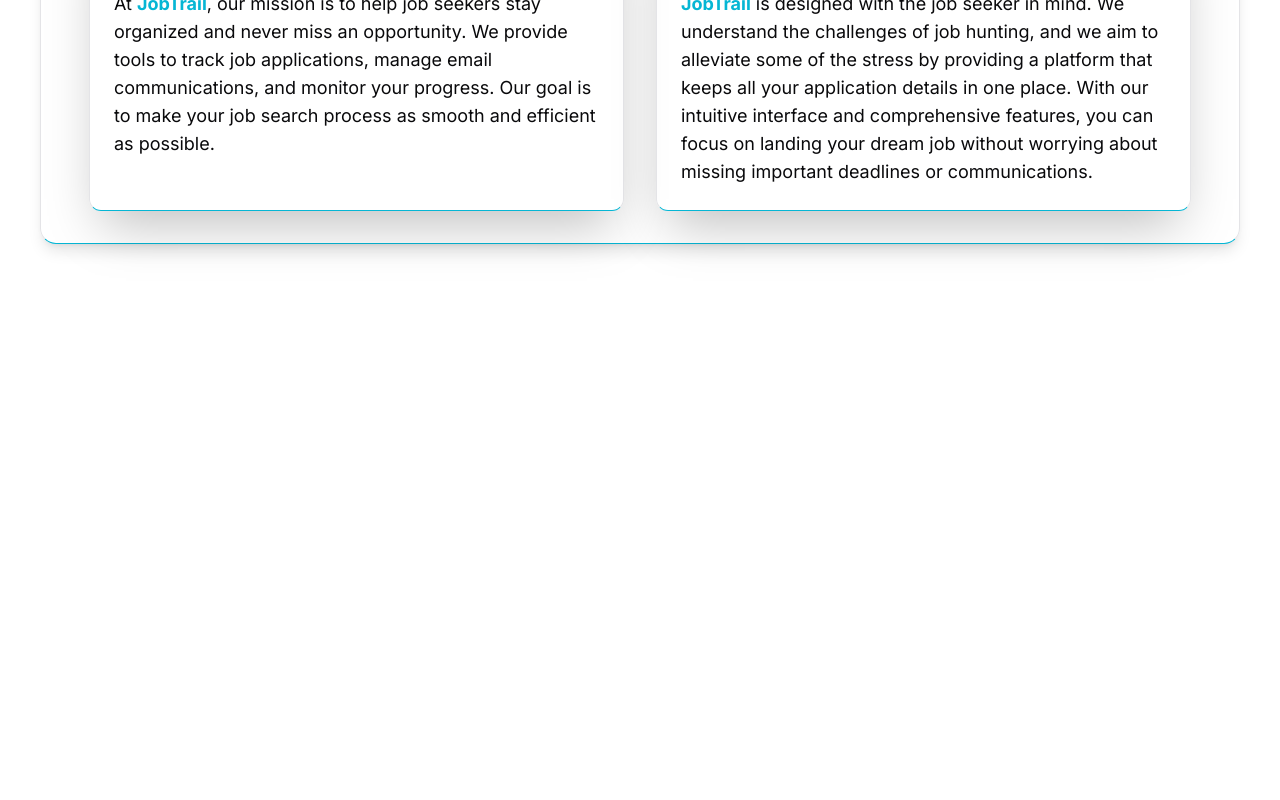
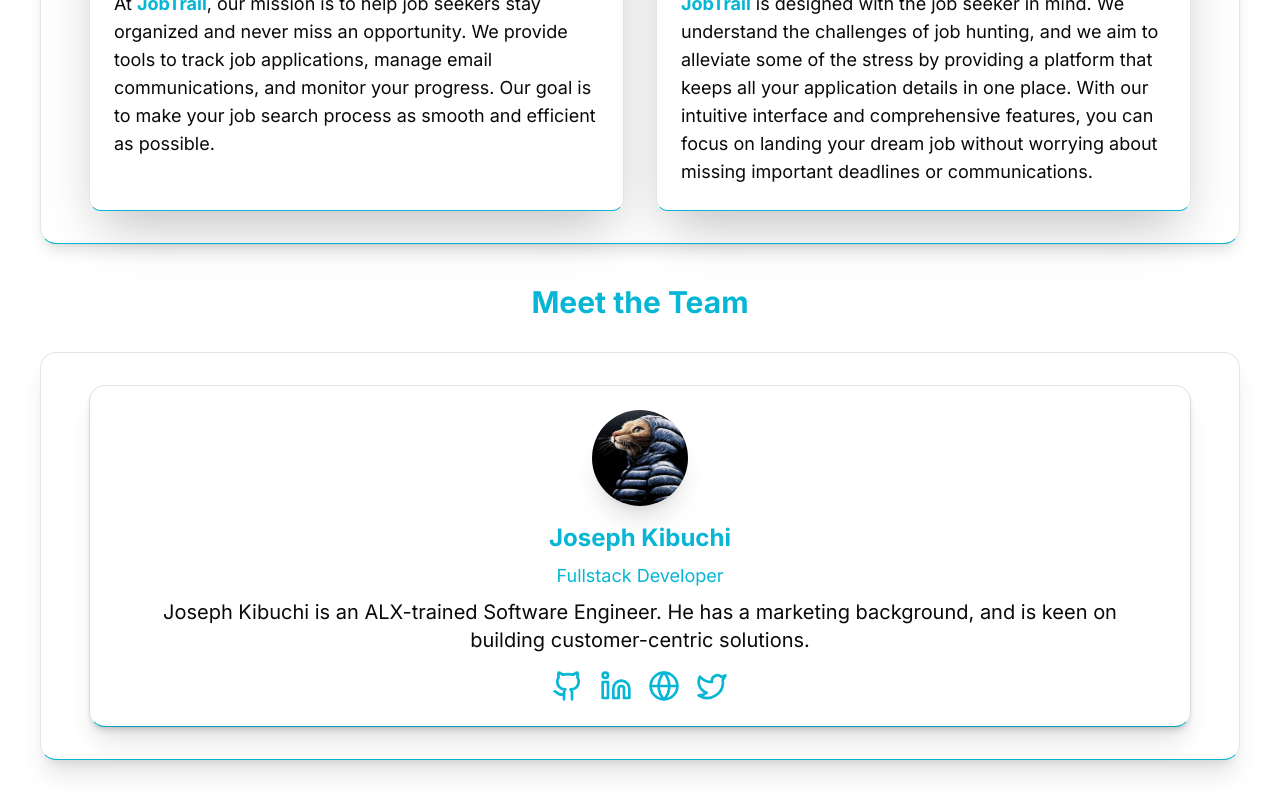
Before and after one commit to QUxPTA/jobtrail, a Next.js app: page / in a window 1280 px wide. Shown: the part 1864-2664 px from the top of the page. Before the commit the page ends 2148 px from the top, so only its background shows below. Built offline with nearby package versions, Linux system fonts and the light colour scheme.

Commit message:
Add a team section. dynamic section, capable of having more team members, by adding to the TeamMember array

```diff
--- a/app/page.tsx
+++ b/app/page.tsx
@@ -1,6 +1,7 @@
 import AboutUs from '@/components/landing/AboutUs';
 import Hero from '@/components/landing/Hero';
 import Leaderboard from '@/components/landing/Leaderboard';
+import Team from '@/components/landing/Team';
 import Image from 'next/image';
 
 export default function Home() {
@@ -15,6 +16,9 @@ export default function Home() {
       <article>
         <AboutUs />
       </article>
+      <article>
+        <Team />
+      </article>
     </main>
   );
 }
--- /dev/null
+++ b/components/landing/Team.tsx
@@ -0,0 +1,102 @@
+import React from 'react';
+import { Linkedin, Globe, Twitter, Github } from 'lucide-react';
+import Image from 'next/image';
+
+type TeamMember = {
+  id: number;
+  name: string;
+  role: string;
+  image: string;
+  github?: string;
+  linkedin?: string;
+  portfolio?: string;
+  twitter?: string;
+  bio?: string; // Adding bio field
+};
+
+const teamData: TeamMember[] = [
+  {
+    id: 1,
+    name: 'Joseph Kibuchi',
+    role: 'Fullstack Developer',
+    image: '/paka.jpg',
+    github: 'https://github.com/kibuchijw',
+    linkedin: 'https://www.linkedin.com/in/joseph-k-25a17a78/',
+    portfolio: 'https://quxpta.tech',
+    twitter: 'https://twitter.com/quxpta',
+    bio: 'Joseph Kibuchi is an ALX-trained Software Engineer. He has a marketing background, and is keen on building customer-centric solutions.',
+  },
+];
+
+const Team = () => {
+  return (
+    <section className='m-10'>
+      <h2 className='text-cyan-500 text-3xl font-bold text-center mb-8'>
+        Meet the Team
+      </h2>
+      <div className='container mx-auto px-4 py-6 md:py-8 md:px-12 items-center rounded-2xl border border-b-cyan-500 shadow-xl'>
+        <div className='grid  rounded-2xl border border-b-cyan-500 shadow-xl'>
+          {teamData.map((member) => (
+            <div
+              key={member.id}
+              className='flex flex-col items-center p-6 rounded-xl shadow-md text-center'
+            >
+              <Image
+                src={member.image}
+                alt={member.name}
+                className='w-24 h-24 rounded-full mb-4 mx-auto shadow-xl'
+                width={100}
+                height={100}
+              />
+              <h3 className='text-2xl font-bold mb-2 text-cyan-500'>
+                {member.name}
+              </h3>
+              <p className='text-lg text-cyan-500 mb-2'>{member.role}</p>
+              <p className='text-xl mb-4 px-4'>{member.bio}</p>
+              <div className='flex justify-center space-x-4'>
+                {member.github && (
+                  <a
+                    href={member.github}
+                    target='_blank'
+                    rel='noopener noreferrer'
+                  >
+                    <Github className='w-8 h-8 text-cyan-500 hover:text-cyan-800 transition duration-300' />
+                  </a>
+                )}
+                {member.linkedin && (
+                  <a
+                    href={member.linkedin}
+                    target='_blank'
+                    rel='noopener noreferrer'
+                  >
+                    <Linkedin className='w-8 h-8 text-cyan-500 hover:text-cyan-800 transition duration-300' />
+                  </a>
+                )}
+                {member.portfolio && (
+                  <a
+                    href={member.portfolio}
+                    target='_blank'
+                    rel='noopener noreferrer'
+                  >
+                    <Globe className='w-8 h-8 text-cyan-500 hover:text-cyan-800 transition duration-300' />
+                  </a>
+                )}
+                {member.twitter && (
+                  <a
+                    href={member.twitter}
+                    target='_blank'
+                    rel='noopener noreferrer'
+                  >
+                    <Twitter className='w-8 h-8 text-cyan-500 hover:text-cyan-800 transition duration-300' />
+                  </a>
+                )}
+              </div>
+            </div>
+          ))}
+        </div>
+      </div>
+    </section>
+  );
+};
+
+export default Team;
```
Also changed, not shown: public/paka.jpg (added).
